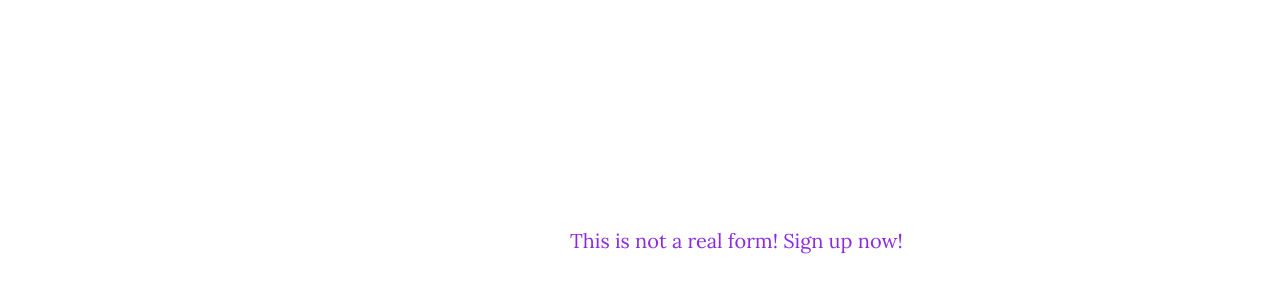
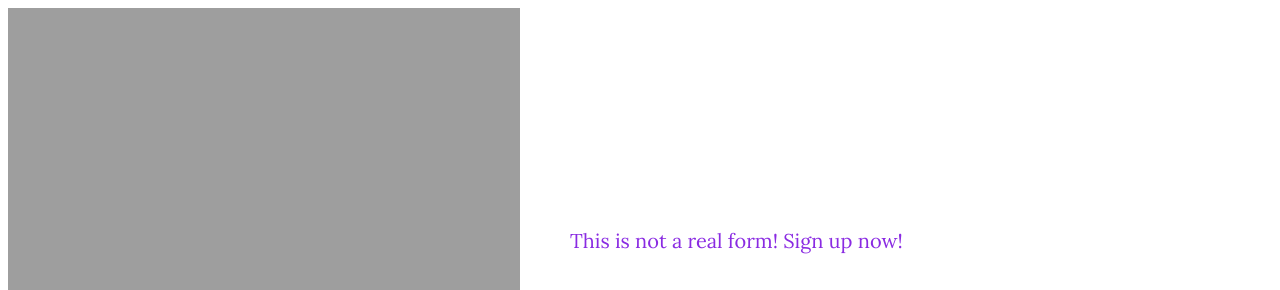
Before and after one commit to davidik10/sign-up-form, a plain HTML site: page index.html in a window 1280 px wide. Shown: the top 290 px of the page. Drawn offline with Linux system fonts and the light colour scheme; the site is published under a folder, as on GitHub Pages, so addresses that start at the root find nothing.

Commit message:
Update styles.css
Fix the background img address

```diff
--- a/styles.css
+++ b/styles.css
@@ -12,7 +12,7 @@ body {
     align-items: center;
     gap:30px;
     /* padding-left: 100px; */
-    background-image: url(/images/background.jpg);
+    background-image: url(./images/background.jpg);
     background-size: cover;
 }
 
```
